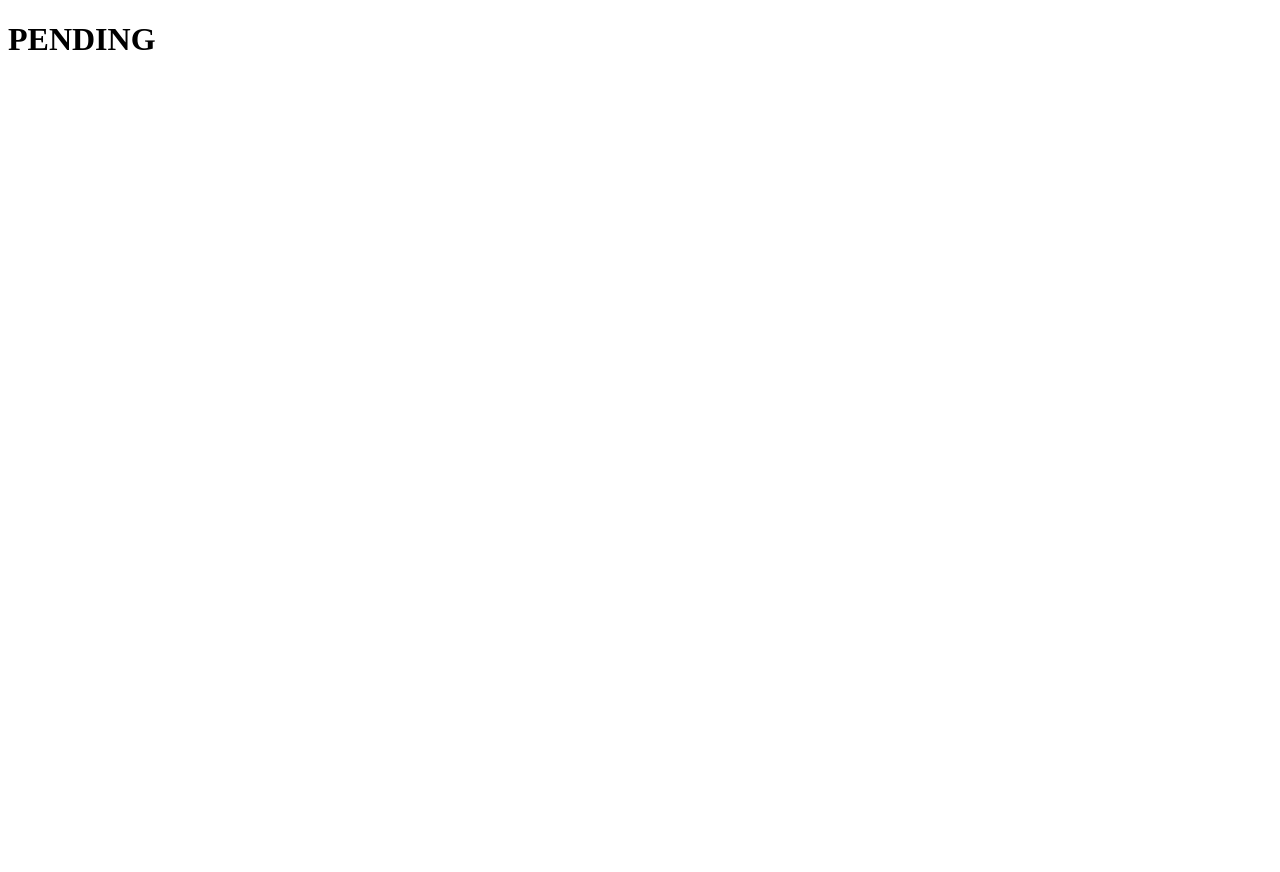
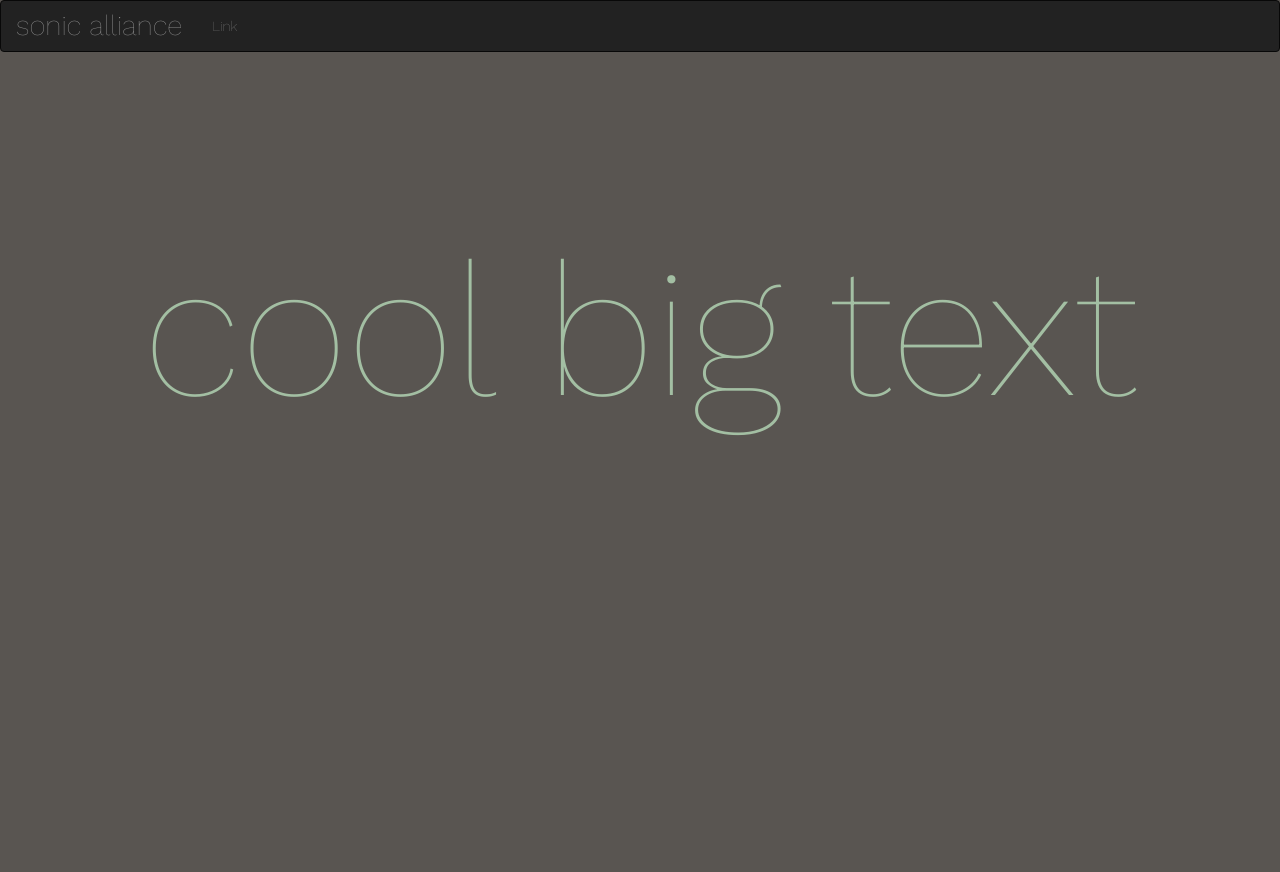
Before and after one commit to hamitron/sonicalliance.co, a Rails app: page / in a window 1280 px wide. Before the commit the page is almost empty. Before the commit the page ends 50 px from the top, so only its background shows below. Run offline with Rails 7, Linux system fonts and the light colour scheme; style sheets or scripts are compiled from the project's sources; some libraries are stand-ins or nearby versions.

Commit message:
fonts, layout, nav

```diff
--- /dev/null
+++ b/app/assets/stylesheets/application.css.scss
@@ -0,0 +1,69 @@
+/*
+ * This is a manifest file that'll be compiled into application.css, which will include all the files
+ * listed below.
+ *
+ * Any CSS and SCSS file within this directory, lib/assets/stylesheets, vendor/assets/stylesheets,
+ * or any plugin's vendor/assets/stylesheets directory can be referenced here using a relative path.
+ *
+ * You're free to add application-wide styles to this file and they'll appear at the bottom of the
+ * compiled file so the styles you add here take precedence over styles defined in any styles
+ * defined in the other CSS/SCSS files in this directory. It is generally better to create a new
+ * file per style scope.
+ *
+ *= require_tree .
+ *= require_self
+ */
+
+	@import "bootstrap-sprockets";
+	@import "bootstrap";
+	@import url(https://fonts.googleapis.com/css?family=Work+Sans:400,100);
+
+html, body{
+  height:100%;
+  background-color: #595551;
+  color: #A3BFA3;
+  font-family: 'Work Sans', sans-serif;
+  font-weight: 100;
+}
+
+#main-page {
+	width: 100%;
+	height: 100%;
+	display: table;
+	position: relative;
+}
+
+.logo-box {
+	margin: 10% auto;
+}
+
+.navbar-brand {
+	font-family: 'Work Sans', sans-serif;
+	font-size: 2em;
+	font-weight: 100;
+}
+/*.sa-logo {
+	background-image: url('');
+	background-position: center;
+	background-repeat: no-repeat;
+}*/
+
+.sa-text {
+	position: relative;
+	top: 3em;
+	font-family: 'Work Sans', sans-serif;
+	text-align: center;
+	color: #A3BFA3;
+	h1 {
+		font-size: 140pt;
+		font-weight: 100;
+	}
+	h2 {
+		font-size: 100pt;
+	}
+	h3 {
+
+		font-size:45pt;
+	}
+	z-index: 1;
+}
--- a/app/controllers/transmissions_controller.rb
+++ b/app/controllers/transmissions_controller.rb
@@ -1,5 +1,6 @@
 class TransmissionsController < ApplicationController
 	include TransmissionsHelper
+	http_basic_authenticate_with name:"admin", password: "admin", except: :index #wifi router defaults.
 
 	def index
 		@transmissions = Transmission.all
@@ -14,14 +15,13 @@ class TransmissionsController < ApplicationController
 	def create
 		@transmission = Transmission.create(transmission_params)
 		if @transmission
-			redirect_to root_path
+			redirect_to transmissions_path
 		else
 			render 'new'
 		end
 	end
 
 	def edit
-
 	end
 
 	private
--- a/app/views/layouts/application.html.erb
+++ b/app/views/layouts/application.html.erb
@@ -7,7 +7,7 @@
   <%= csrf_meta_tags %>
 </head>
 <body>
-
+<%= render 'partials/sa_nav' %>
 <%= yield %>
 
 </body>
--- /dev/null
+++ b/app/views/partials/_sa_nav.html.erb
@@ -0,0 +1,20 @@
+<nav class="navbar navbar-inverse">
+	<div class="container-fluid">
+		    <div class="navbar-header">
+      <button type="button" class="navbar-toggle collapsed" data-toggle="collapse" data-target="#bs-example-navbar-collapse-1" aria-expanded="false">
+        <span class="sr-only">Toggle navigation</span>
+        <span class="icon-bar"></span>
+        <span class="icon-bar"></span>
+        <span class="icon-bar"></span>
+      </button>
+      <a class="navbar-brand" href="#">sonic alliance</a>
+    </div>
+
+    <!-- Collect the nav links, forms, and other content for toggling -->
+    <div class="collapse navbar-collapse" id="bs-example-navbar-collapse-1">
+      <ul class="nav navbar-nav">
+        <li><a href="#">Link <span class="sr-only">(current)</span></a></li>
+      </ul>
+     </div>
+	</div>
+</nav>
--- a/app/views/static/index.html.erb
+++ b/app/views/static/index.html.erb
@@ -1,3 +1,10 @@
-<div class="jumbotron">
-<h1> PENDING </h1>
+<div id="main-page">
+<div class="container">
+	<div class="logo-box">
+			<div class="sa-text">
+				<h1>cool big text</h1>
+			</div>
+
+	</div>
 </div>
+</div>
```
Also changed, not shown: app/assets/stylesheets/application.css (deleted, +0 -15 lines), config/routes.rb (+0 -53 lines), Gemfile, Gemfile.lock, db/development.sqlite3, 1 other file.
